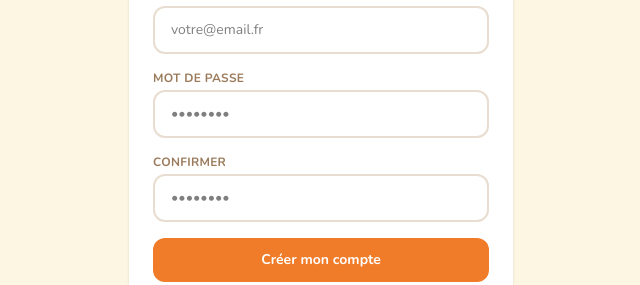
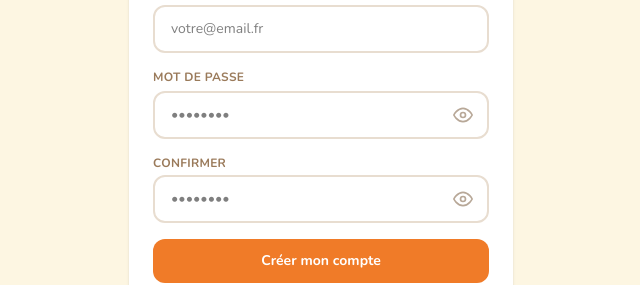
Before and after one commit to Gael-Mousset/poulailler, a React (Vite) app: page /register in a window 1280 px wide. Shown: the part 322-607 px from the top of the page, without its empty margins (319-959 px from the left). Built offline with nearby package versions, Linux system fonts and the light colour scheme; no server answers.

Commit message:
notification info mot de passe bon ou manquant

```diff
--- /dev/null
+++ b/src/components/auth/PasswordInput.jsx
@@ -0,0 +1,51 @@
+import { useState } from "react";
+
+function EyeOpen() {
+  return (
+    <svg width="20" height="20" viewBox="0 0 24 24" fill="none" stroke="currentColor" strokeWidth="2" strokeLinecap="round" strokeLinejoin="round">
+      <path d="M1 12s4-8 11-8 11 8 11 8-4 8-11 8-11-8-11-8z" />
+      <circle cx="12" cy="12" r="3" />
+    </svg>
+  );
+}
+
+function EyeOff() {
+  return (
+    <svg width="20" height="20" viewBox="0 0 24 24" fill="none" stroke="currentColor" strokeWidth="2" strokeLinecap="round" strokeLinejoin="round">
+      <path d="M17.94 17.94A10.07 10.07 0 0 1 12 20c-7 0-11-8-11-8a18.45 18.45 0 0 1 5.06-5.94" />
+      <path d="M9.9 4.24A9.12 9.12 0 0 1 12 4c7 0 11 8 11 8a18.5 18.5 0 0 1-2.16 3.19" />
+      <line x1="1" y1="1" x2="23" y2="23" />
+    </svg>
+  );
+}
+
+export default function PasswordInput({ value, onChange, placeholder = "••••••••", name }) {
+  const [show, setShow] = useState(false);
+
+  return (
+    <div className="relative">
+      <input
+        type={show ? "text" : "password"}
+        value={value}
+        onChange={onChange}
+        placeholder={placeholder}
+        name={name}
+        autoComplete={
+          name === "confirm" ? "new-password"
+          : name === "new-password" ? "new-password"
+          : "current-password"
+        }
+        className="w-full border-2 border-[#e8ddd0] rounded-xl px-4 py-3 pr-12 text-sm font-nunito outline-none focus:border-orange transition-colors"
+      />
+      <button
+        type="button"
+        onClick={() => setShow((s) => !s)}
+        className="absolute right-3 top-1/2 -translate-y-1/2 text-[#b8a898] hover:text-orange transition-colors p-1"
+        tabIndex={-1}
+        aria-label={show ? "Masquer le mot de passe" : "Afficher le mot de passe"}
+      >
+        {show ? <EyeOff /> : <EyeOpen />}
+      </button>
+    </div>
+  );
+}
--- /dev/null
+++ b/src/components/auth/PasswordStrength.jsx
@@ -0,0 +1,86 @@
+import { useState } from "react";
+
+const RULES = [
+  { id: "len",     label: "Au moins 8 caractères",          test: p => p.length >= 8 },
+  { id: "upper",   label: "Une lettre majuscule (A-Z)",      test: p => /[A-Z]/.test(p) },
+  { id: "lower",   label: "Une lettre minuscule (a-z)",      test: p => /[a-z]/.test(p) },
+  { id: "digit",   label: "Un chiffre (0-9)",                test: p => /\d/.test(p) },
+  { id: "special", label: "Un caractère spécial (!@#$…)",    test: p => /[^A-Za-z0-9]/.test(p) },
+];
+
+const LEVELS = [
+  { label: "Très faible", color: "#ef4444", bg: "bg-red-500"    },
+  { label: "Faible",      color: "#f97316", bg: "bg-orange-500" },
+  { label: "Moyen",       color: "#eab308", bg: "bg-yellow-500" },
+  { label: "Fort",        color: "#84cc16", bg: "bg-lime-500"   },
+  { label: "Très fort",   color: "#22c55e", bg: "bg-green-500"  },
+];
+
+export function getScore(password) {
+  return RULES.filter(r => r.test(password)).length;
+}
+
+export default function PasswordStrength({ password }) {
+  const [showRules, setShowRules] = useState(false);
+
+  if (!password) return null;
+
+  const score = getScore(password);
+  const level = LEVELS[score - 1] ?? LEVELS[0];
+
+  return (
+    <div className="flex flex-col gap-2">
+      {/* Jauge */}
+      <div className="flex items-center gap-2">
+        <div className="flex-1 flex gap-1">
+          {LEVELS.map((l, i) => (
+            <div
+              key={i}
+              className={`h-1.5 flex-1 rounded-full transition-all duration-300 ${
+                i < score ? l.bg : "bg-[#e8ddd0]"
+              }`}
+            />
+          ))}
+        </div>
+        <div className="flex items-center gap-1">
+          <span className="text-xs font-bold" style={{ color: level.color }}>
+            {level.label}
+          </span>
+          <button
+            type="button"
+            onClick={() => setShowRules(s => !s)}
+            className={`w-5 h-5 rounded-full border-2 flex items-center justify-center text-[10px] font-black transition-colors ${
+              showRules
+                ? "border-orange bg-orange text-white"
+                : "border-[#c8a87a] text-[#c8a87a] hover:border-orange hover:text-orange"
+            }`}
+            aria-label="Voir les règles du mot de passe"
+          >
+            i
+          </button>
+        </div>
+      </div>
+
+      {/* Règles */}
+      {showRules && (
+        <div className="bg-[#fdf8f0] border border-[#e8ddd0] rounded-xl p-3 flex flex-col gap-1.5 animate-slide-up">
+          {RULES.map(rule => {
+            const ok = rule.test(password);
+            return (
+              <div key={rule.id} className="flex items-center gap-2 text-xs">
+                <span className={`w-4 h-4 rounded-full flex items-center justify-center text-[10px] font-black flex-shrink-0 ${
+                  ok ? "bg-green-500 text-white" : "bg-[#e8ddd0] text-[#b8a898]"
+                }`}>
+                  {ok ? "✓" : "✗"}
+                </span>
+                <span className={ok ? "text-green-700 font-semibold" : "text-[#9a7a5a]"}>
+                  {rule.label}
+                </span>
+              </div>
+            );
+          })}
+        </div>
+      )}
+    </div>
+  );
+}
--- a/src/pages/ForgotPasswordPage.jsx
+++ b/src/pages/ForgotPasswordPage.jsx
@@ -11,6 +11,7 @@ export default function ForgotPasswordPage() {
   async function handleSubmit(e) {
     e.preventDefault();
     setError("");
+    if (!email) { setError("L'adresse email est requise"); return; }
     setLoading(true);
     try {
       await authApi.forgotPassword(email);
@@ -43,7 +44,7 @@ export default function ForgotPasswordPage() {
               </Link>
             </div>
           ) : (
-            <form onSubmit={handleSubmit} className="flex flex-col gap-4">
+            <form onSubmit={handleSubmit} noValidate className="flex flex-col gap-4">
               {error && (
                 <div className="bg-red-50 border border-red-200 text-red-600 text-sm rounded-xl px-4 py-3">
                   {error}
@@ -61,7 +62,6 @@ export default function ForgotPasswordPage() {
                   value={email}
                   onChange={e => setEmail(e.target.value)}
                   placeholder="votre@email.fr"
-                  required
                   className="border-2 border-[#e8ddd0] rounded-xl px-4 py-3 text-sm font-nunito outline-none focus:border-orange transition-colors"
                 />
               </div>
--- a/src/pages/RegisterPage.jsx
+++ b/src/pages/RegisterPage.jsx
@@ -1,6 +1,8 @@
 import { useState } from "react";
 import { Link, useNavigate } from "react-router-dom";
 import { useAuth } from "../context/AuthContext";
+import PasswordInput from "../components/auth/PasswordInput";
+import PasswordStrength, { getScore } from "../components/auth/PasswordStrength";
 
 export default function RegisterPage() {
   const { register } = useAuth();
@@ -14,12 +16,18 @@ export default function RegisterPage() {
   async function handleSubmit(e) {
     e.preventDefault();
     setError("");
+    if (!email) { setError("L'adresse email est requise"); return; }
+    if (!password) { setError("Le mot de passe est requis"); return; }
     if (password !== confirm) {
       setError("Les mots de passe ne correspondent pas");
       return;
     }
-    if (password.length < 6) {
-      setError("Le mot de passe doit faire au moins 6 caractères");
+    if (password.length < 8) {
+      setError("Le mot de passe doit faire au moins 8 caractères");
+      return;
+    }
+    if (getScore(password) < 3) {
+      setError("Le mot de passe est trop faible — ajoute majuscules, chiffres ou symboles");
       return;
     }
     setLoading(true);
@@ -34,7 +42,7 @@ export default function RegisterPage() {
   }
 
   return (
-    <div className="max-w-107.5 mx-auto min-h-dvh flex flex-col items-center justify-center px-4">
+    <div className="max-w-107.5 mx-auto min-h-dvh flex flex-col items-center justify-center px-4 py-8">
       <div className="w-full max-w-sm">
         <div className="text-center mb-8">
           <div className="text-5xl mb-2">🐔</div>
@@ -42,7 +50,7 @@ export default function RegisterPage() {
           <p className="text-[#9a7a5a] text-sm mt-1 font-nunito">Créez votre compte</p>
         </div>
 
-        <form onSubmit={handleSubmit} className="bg-white rounded-2xl shadow-sm p-6 flex flex-col gap-4">
+        <form onSubmit={handleSubmit} noValidate className="bg-white rounded-2xl shadow-sm p-6 flex flex-col gap-4">
           {error && (
             <div className="bg-red-50 border border-red-200 text-red-600 text-sm rounded-xl px-4 py-3">
               {error}
@@ -56,33 +64,38 @@ export default function RegisterPage() {
               value={email}
               onChange={e => setEmail(e.target.value)}
               placeholder="votre@email.fr"
-              required
               className="border-2 border-[#e8ddd0] rounded-xl px-4 py-3 text-sm font-nunito outline-none focus:border-orange transition-colors"
             />
           </div>
 
-          <div className="flex flex-col gap-1">
+          <div className="flex flex-col gap-1.5">
             <label className="text-xs font-bold text-[#9a7a5a] uppercase tracking-wide">Mot de passe</label>
-            <input
-              type="password"
+            <PasswordInput
               value={password}
               onChange={e => setPassword(e.target.value)}
-              placeholder="••••••••"
-              required
-              className="border-2 border-[#e8ddd0] rounded-xl px-4 py-3 text-sm font-nunito outline-none focus:border-orange transition-colors"
+              name="new-password"
             />
+            <PasswordStrength password={password} />
           </div>
 
           <div className="flex flex-col gap-1">
             <label className="text-xs font-bold text-[#9a7a5a] uppercase tracking-wide">Confirmer</label>
-            <input
-              type="password"
+            <PasswordInput
               value={confirm}
               onChange={e => setConfirm(e.target.value)}
-              placeholder="••••••••"
+              name="confirm"
               required
-              className="border-2 border-[#e8ddd0] rounded-xl px-4 py-3 text-sm font-nunito outline-none focus:border-orange transition-colors"
             />
+            {confirm && confirm !== password && (
+              <p className="text-xs text-red-500 font-semibold mt-0.5">
+                Les mots de passe ne correspondent pas
+              </p>
+            )}
+            {confirm && confirm === password && password.length > 0 && (
+              <p className="text-xs text-green-600 font-semibold mt-0.5">
+                ✓ Les mots de passe correspondent
+              </p>
+            )}
           </div>
 
           <button
```
Also changed, not shown: src/pages/LoginPage.jsx (+6 -7 lines).
